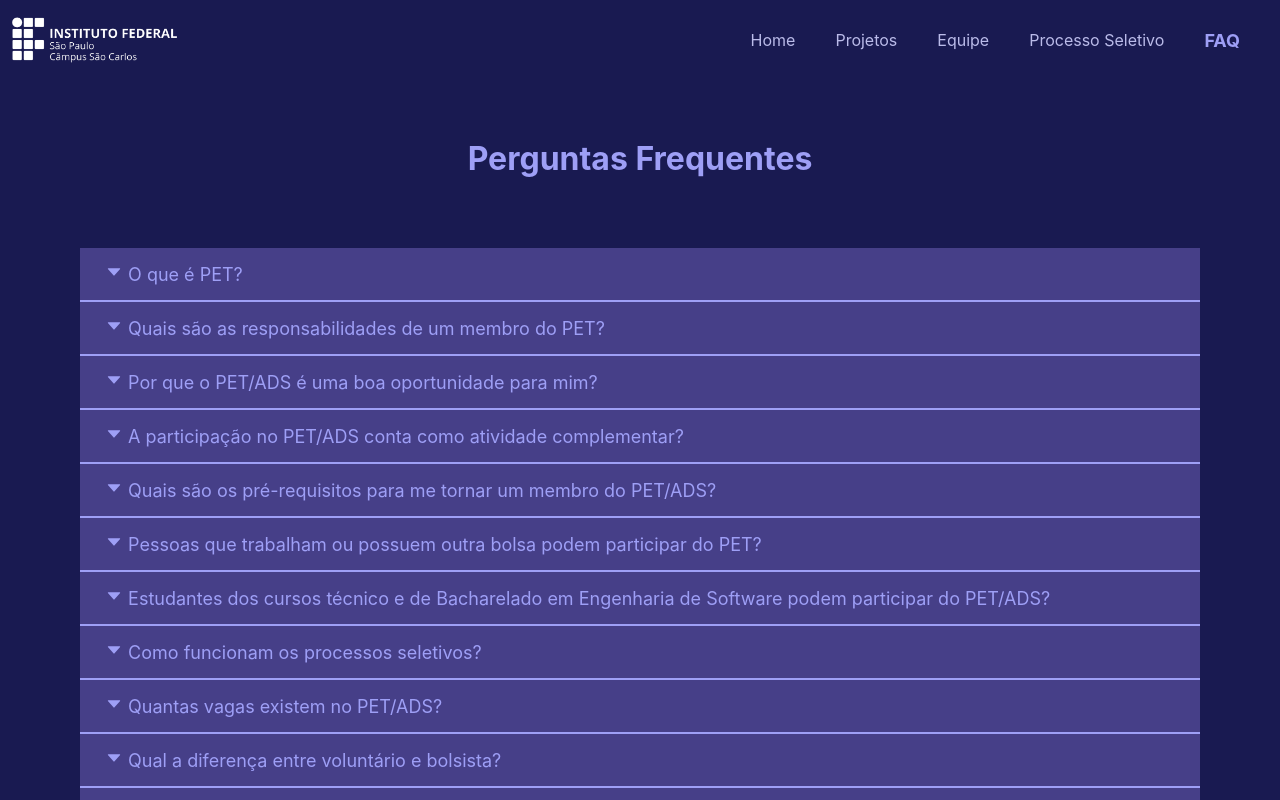
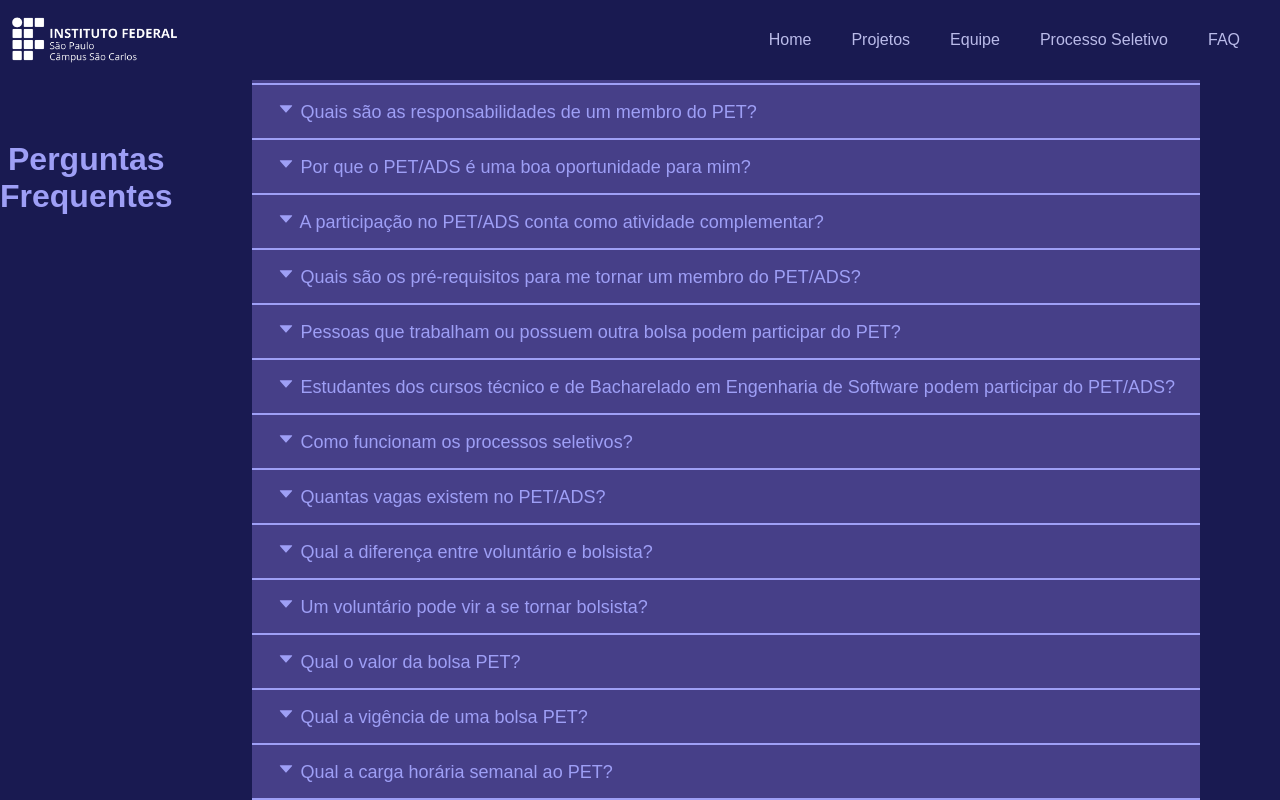
Before and after one commit to petlicbioifsp/homepage-pet-bio, a React (Create React App) app: page /faq in a window 1280 px wide. Shown: the top 800 px of the page. Built offline with nearby package versions, Linux system fonts and the light colour scheme.

Commit message:
Estilo no menu device

```diff
--- a/src/App.js
+++ b/src/App.js
@@ -27,5 +27,4 @@ function App() {
   );
 }
 
-
 export default App;
--- a/src/components/MenuMobile/MenuMobile.css
+++ b/src/components/MenuMobile/MenuMobile.css
@@ -1,35 +1,98 @@
+body {
+  background: #4AA6FB;
+  display: flex;
+  font-family: sans-serif;
+  justify-content: center;
+  margin: 0;
+}
+
+.menu-mobile {
+  position: relative;
+  display: flex;
+  align-items: center;
+  justify-content: center;
+  cursor: pointer;
+}
+
+.menu-icon {
+  width: 30px;
+  height: 30px;
+}
 
 
-.menu-icon {
-  width: 24px;
-  height: 24px;
-  margin-right: 20px;
-}
-.dropdown-link{
-  color: var(--cor-azul__claro);
-}
-.menu-navegacao-mobile {
-  display: none;
+
+.shadow.cut {
+  position: absolute;
+  width: 20px;
+  height: 4px;
+  background-color: #000;
+  top: 26px;
 }
 
-.menu-navegacao-mobile.open {
-  display: flex;
-  flex-direction: column;
-  align-items: flex-end;
+.container.cut {
+  position: absolute;
+  width: 20px;
+  height: 16px;
+  background-color: #fff;
+  top: 32px;
+  overflow: hidden;
 }
 
-.menu-navegacao-mobile--link {
+.drop.cut2 {
+  position: absolute;
+  width: 16px;
+  height: 16px;
+  background-color: #000;
+  top: 0;
+}
+
+.list {
+  position: absolute;
+  top: 60px;
+  left: -120px;
+  width: 200px;
+  background-color: var(--cor-background);
+  border-radius: 4px;
+  box-shadow: -10px 10px 9px rgba(0, 0, 0, 0.2);
+  opacity: 0;
+  transform: scaleY(0);
+  transform-origin: top;
+  transition: opacity 300ms, transform 300ms;
+  z-index: 1;
+}
+
+.menu-mobile.active .list {
+  opacity: 1;
+  transform: scaleY(1);
+}
+
+.list ul {
+  list-style-type: none;
+  padding: 0;
+  margin: 0;
+}
+
+.list li {
+  padding: 10px;
+  cursor: pointer;
+  transition: background-color 200ms;
+
+}
+
+.list li:hover {
+  background-color: #f1f1f1;
+}
+
+.cursor {
+  position: fixed;
+  width: 100vw;
+  height: 100vh;
+  top: 0;
+  left: 0;
+  z-index: 0;
+  cursor: pointer;
+}
+ a.dropdown-link{
   color: var(--cor-detalhes-azul);
   text-decoration: none;
-  margin-bottom: 10px;
-}
-
-.menu-navegacao-mobile--link:hover {
-  color: var(--cor-azul__claro);
-}
-
-.ativo .menu-navegacao-mobile--link {
-  font-size: 18px;
-  color: var(--cor-azul__claro);
-  font-weight: bold;
-}
+ }
--- a/src/components/MenuMobile/MenuMobile.js
+++ b/src/components/MenuMobile/MenuMobile.js
@@ -11,7 +11,7 @@ const MenuMobileDropdown = ({ items }) => {
   };
 
   return (
-    <div className="menu-mobile">
+    <div className={`menu-mobile ${isDropdownOpen ? 'active' : ''}`}>
       <img
         className="menu-icon"
         src={menuIcon}
@@ -19,7 +19,15 @@ const MenuMobileDropdown = ({ items }) => {
         onClick={toggleDropdown}
       />
       {isDropdownOpen && (
-        <ul className="dropdown-content">
+        <div className="dots" onClick={toggleDropdown}>
+          <div className="dot"></div>
+          <div className="dot"></div>
+          <div className="shadow cut"></div>
+          <div className="container cut">
+            <div className="drop cut2"></div>
+          </div>
+          <div className="list">
+            <ul>
               {items.map((item) => (
                 <li key={item.path}>
                   <NavLink
@@ -34,7 +42,11 @@ const MenuMobileDropdown = ({ items }) => {
                 </li>
               ))}
             </ul>
+          </div>
+          <div className="dot"></div>
+        </div>
       )}
+      {isDropdownOpen && <div className="cursor" onClick={toggleDropdown}></div>}
     </div>
   );
 };
--- a/src/components/MenuNavegacao/menuNavegacao.js
+++ b/src/components/MenuNavegacao/menuNavegacao.js
@@ -1,40 +1,67 @@
-
-import React, { useState, useEffect } from 'react';
+import React, { useEffect, useState } from 'react';
 import { NavLink, useLocation } from 'react-router-dom';
 import './menuNavegacao.css';
 import LogoIFSP from '../LogoIFSP/LogoIFSP';
+import MenuMobileDropdown from '../MenuMobile/MenuMobile';
+
 export default function MenuNavegacao() {
-    const [itemAtivo, setitemAtivo] = useState('');
   const localização = useLocation();
+  const [larguraJanela, setLarguraJanela] = useState(window.innerWidth);
 
   useEffect(() => {
-        setitemAtivo(localização.pathname);
-    }, [localização]);
-
-    const handleClick = (path) => {
-        setitemAtivo(path);
+    const handleResize = () => {
+      setLarguraJanela(window.innerWidth);
     };
 
+    window.addEventListener('resize', handleResize);
+
+    return () => {
+      window.removeEventListener('resize', handleResize);
+    };
+  }, []);
+
+  const items = [
+    { path: '/', label: 'Home' },
+    { path: '/projetos', label: 'Projetos' },
+    { path: '/equipe', label: 'Equipe' },
+    { path: '/processo-seletivo', label: 'Processo Seletivo' },
+    { path: '/faq', label: 'FAQ' },
+  ];
+
   return (
-        <div className='menu'>
-            <LogoIFSP/>
-            <ul className='menu-navegacao'>
-                <li className={itemAtivo === '/' ? 'ativo' : ''}>
-                    <NavLink to='/' className="menu-navegacao--link" onClick={() => handleClick('/')}>Home</NavLink>
+    <div className="menu">
+      <LogoIFSP />
+      {larguraJanela < 775 ? (
+        <MenuMobileDropdown items={items} />
+      ) : (
+        <ul className="menu-navegacao">
+          <li>
+            <NavLink exact to="/" className="menu-navegacao--link">
+              Home
+            </NavLink>
           </li>
-                <li className={itemAtivo === '/projetos' ? 'ativo' : ''}>
-                    <NavLink to='/projetos' className="menu-navegacao--link" onClick={() => handleClick('/projetos')}>Projetos</NavLink>
+          <li>
+            <NavLink to="/projetos" className="menu-navegacao--link">
+              Projetos
+            </NavLink>
           </li>
-                <li className={itemAtivo === '/equipe' ? 'ativo' : ''}>
-                    <NavLink to='/equipe' className="menu-navegacao--link" onClick={() => handleClick('/equipe')}>Equipe</NavLink>
+          <li>
+            <NavLink to="/equipe" className="menu-navegacao--link">
+              Equipe
+            </NavLink>
           </li>
-                <li className={itemAtivo === '/processo-seletivo' ? 'ativo' : ''}>
-                    <NavLink to='/processo-seletivo' className="menu-navegacao--link" onClick={() => handleClick('/processo-seletivo')}>Processo Seletivo</NavLink>
+          <li>
+            <NavLink to="/processo-seletivo" className="menu-navegacao--link">
+              Processo Seletivo
+            </NavLink>
           </li>
-                <li className={itemAtivo === '/faq' ? 'ativo' : ''}>
-                    <NavLink to='/faq'className="menu-navegacao--link" onClick={() => handleClick('/faq')}>FAQ</NavLink>
+          <li>
+            <NavLink to="/faq" className="menu-navegacao--link">
+              FAQ
+            </NavLink>
           </li>
         </ul>
+      )}
     </div>
-    )
+  );
 }
```
Lines whose indentation alone changed are shown as unchanged.
